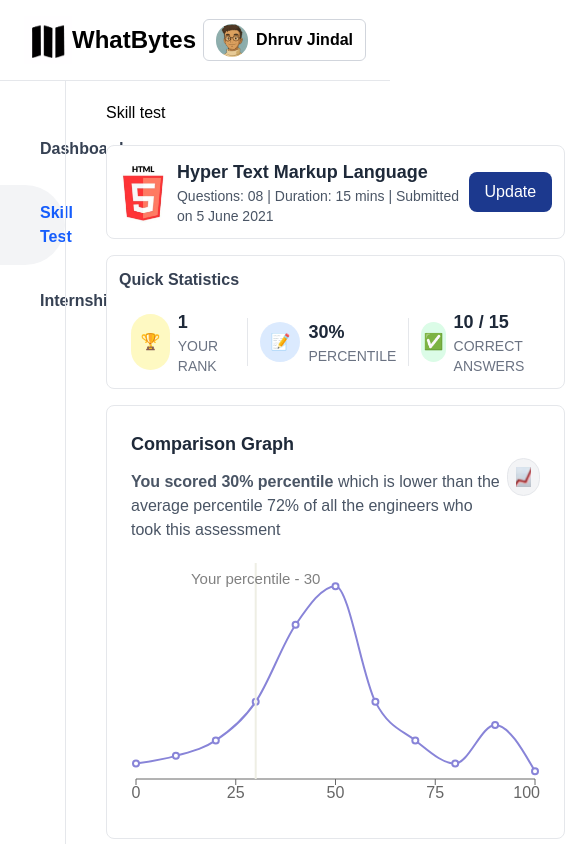
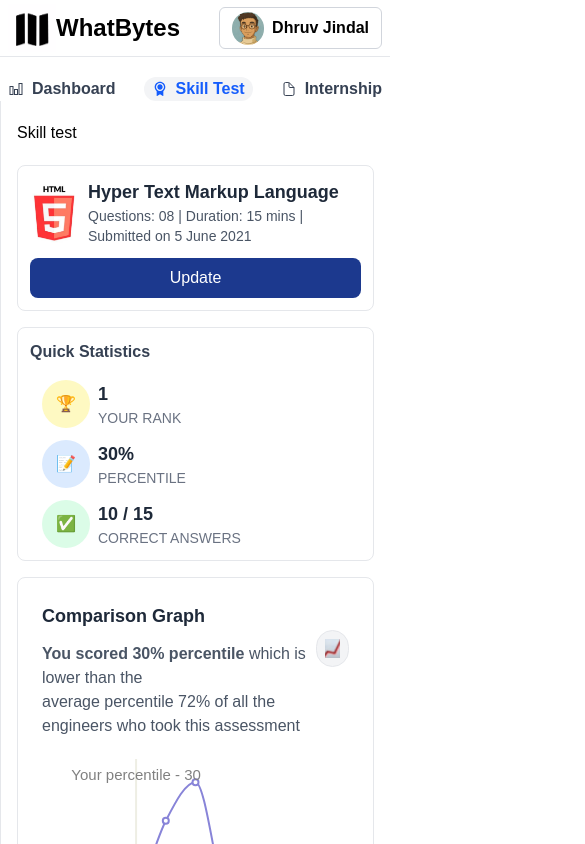
Before and after one commit to dhruvjindal555/Skills-Dashboard, a Next.js app: page / in a window 390 px wide. Shown: the top 844 px of the page, 585 px wide, since content can reach past the window. Built offline with nearby package versions, Linux system fonts and the light colour scheme.

Commit message:
add: responsive classes

```diff
--- a/src/app/page.tsx
+++ b/src/app/page.tsx
@@ -34,14 +34,14 @@
   return (
     <>
       <Navbar />
-      <div className="w-full flex ">
-        <nav className="flex flex-col space-y-2 py-10 h-screen w-1/6 font-semibold text-gray-700">
+      <div className="w-full flex flex-col md:flex-row">
+        <div className="flex flex-row md:flex-col justify-between md:justify-start space-y-2 pt-5 md:py-10 w-full md:h-screen md:w-1/6 font-semibold text-gray-700">
           {navItems.map((item) => {
             const isActive = item.id === activeId;
             const baseClasses =
-              "flex px-6 py-4 space-x-4 items-center cursor-pointer transition";
+              "flex items-center m-0 px-2 md:px-6 md:py-4 space-x-2 md:space-x-4 items-center cursor-pointer transition";
             const activeClasses = isActive
-              ? "rounded-r-full bg-gray-100 text-blue-600"
+              ? "md:rounded-r-full rounded-full bg-gray-100 text-blue-600"
               : "hover:rounded-r-full hover:bg-gray-100 hover:text-blue-600";
 
             return (
@@ -55,12 +55,12 @@
               </div>
             );
           })}
-        </nav>
-        <div className="border-l-1 px-10 border-gray-200 justify-center items-center ">
+        </div>
+        <div className="border-l-1 px-4 sm:px-10 border-gray-200 justify-center items-center ">
           <div className="my-5">
             <span>Skill test</span>
           </div>
-          <div className="flex space-x-8">
+          <div className="flex space-x-8 flex-col sm:flex-row ">
             <TestSummaryCard
               rank={rank}
               score={score}
@@ -70,7 +70,7 @@
                 setIsModalOpen(true)
               }
               } />
-            <div className="justify-center space-y-4 items-center ">
+            <div className="justify-center space-y-4 items-center w-full ">
               <SyllabusWiseAnalysis />
               <QuestionAnalysis score={score} />
             </div>
--- a/src/components/ComparisonGraph.tsx
+++ b/src/components/ComparisonGraph.tsx
@@ -22,7 +22,7 @@
 
 const ComparisonGraph = ({ percentile }: ComparisonGraphProps) => {
   return (
-    <div className=" p-6 rounded-lg border border-gray-200 bg-white w-full max-w-2xl">
+    <div className=" p-6 rounded-lg border border-gray-200 bg-white w-full">
 
       <h2 className="text-lg font-semibold text-gray-800 ">Comparison Graph</h2>
 
--- a/src/components/Navbar.tsx
+++ b/src/components/Navbar.tsx
@@ -1,6 +1,6 @@
 const Navbar = () => {
   return (
-    <nav className="flex items-center justify-between px-6 py-4 border-b border-gray-200">
+    <nav className="flex items-center justify-between px-2 sm:px-6 py-1 sm:py-4 border-b border-gray-200">
 
       <div className="flex items-center   ">
 
--- a/src/components/QuestionAnalysis.tsx
+++ b/src/components/QuestionAnalysis.tsx
@@ -20,7 +20,7 @@
 
 
   return (
-    <div className="p-6 rounded-lg border border-gray-200 bg-white w-full max-w-sm">
+    <div className="p-6 rounded-lg border border-gray-200 bg-white w-full ">
 
       <div className="flex justify-between items-center mb-4">
         <h2 className="text-lg font-semibold text-gray-800">Question Analysis</h2>
--- a/src/components/TestSummaryCard.tsx
+++ b/src/components/TestSummaryCard.tsx
@@ -13,8 +13,8 @@
   return (
     <div className="w-full max-w-2xl  bg-white space-y-4">
 
-      <div className="p-3 flex border-gray-200 border-1 rounded-lg items-center justify-between">
-        <div className="flex items-center gap-2">
+      <div className="p-3 space-y-3 flex flex-col sm:flex-row border-gray-200 border-1 rounded-lg items-center justify-between max-w-2xl">
+        <div className="flex   items-center gap-2">
           <Image
             src="/html5-logo.png"
             alt="HTML Logo"
@@ -23,7 +23,7 @@
             className="object-contain"
           />
           <div>
-            <h2 className="text-lg font-semibold text-gray-800">Hyper Text Markup Language</h2>
+            <h2 className="text-lg text-wrap font-semibold text-gray-800">Hyper Text Markup Language</h2>
             <p className="text-sm text-gray-600">
               Questions: 08 | Duration: 15 mins | Submitted on 5 June 2021
             </p>
@@ -32,18 +32,16 @@
 
         <button
           onClick={onOpen}
-          className="px-4 py-2 cursor-pointer bg-blue-900 text-white rounded-lg hover:bg-blue-800 transition">
+          className="px-4 w-full sm:w-fit py-2 cursor-pointer bg-blue-900 text-white rounded-lg hover:bg-blue-800 transition">
           Update
         </button>
       </div>
 
       <div className='  border-gray-200 border-1 p-3 rounded-lg'>
         <h3 className="text-md font-semibold text-gray-700 mb-4">Quick Statistics</h3>
-        <div className="flex items-center justify-around ">
-
-
-          <div className="flex items-center space-x-2 px-3">
-            <div className="w-14 h-14 flex items-center justify-center bg-yellow-100 rounded-full">
+        <div className="flex space-y-3 flex-col sm:flex-row items-center justify-around ">
+          <div className="flex sm:justify-center  items-center space-x-2 px-3 w-full">
+            <div className="w-12 h-12 flex items-center justify-center bg-yellow-100 rounded-full">
               🏆
             </div>
             <div className=''>
@@ -53,8 +51,8 @@
           </div>
 
 
-          <div className="flex items-center space-x-2 border-gray-200 border-l border-r px-3">
-            <div className="w-10 h-10 flex items-center justify-center bg-blue-100 rounded-full">
+          <div className="flex items-center space-x-2 sm:border-gray-200 sm:border-l sm:border-r px-3 w-full">
+            <div className="w-12 h-12 flex items-center justify-center bg-blue-100 rounded-full">
               📝
             </div>
             <div>
@@ -64,8 +62,8 @@
           </div>
 
 
-          <div className="flex items-center space-x-2 px-3">
-            <div className="w-10 h-10 flex items-center justify-center bg-green-100 rounded-full">
+          <div className="flex items-center space-x-2 px-3 w-full">
+            <div className="w-12 h-12 flex items-center justify-center bg-green-100 rounded-full">
               ✅
             </div>
             <div>
--- a/src/components/syllabus/SyllabusWiseAnalysis.tsx
+++ b/src/components/syllabus/SyllabusWiseAnalysis.tsx
@@ -15,7 +15,7 @@
 
 const SyllabusWiseAnalysis = () => {
   return (
-    <div className="p-6 rounded-lg border border-gray-200 bg-white w-full max-w-md">
+    <div className="p-6 rounded-lg border border-gray-200 bg-white w-full ">
 
       <h2 className="text-lg font-semibold text-gray-800 mb-6">Syllabus Wise Analysis</h2>
 
```
